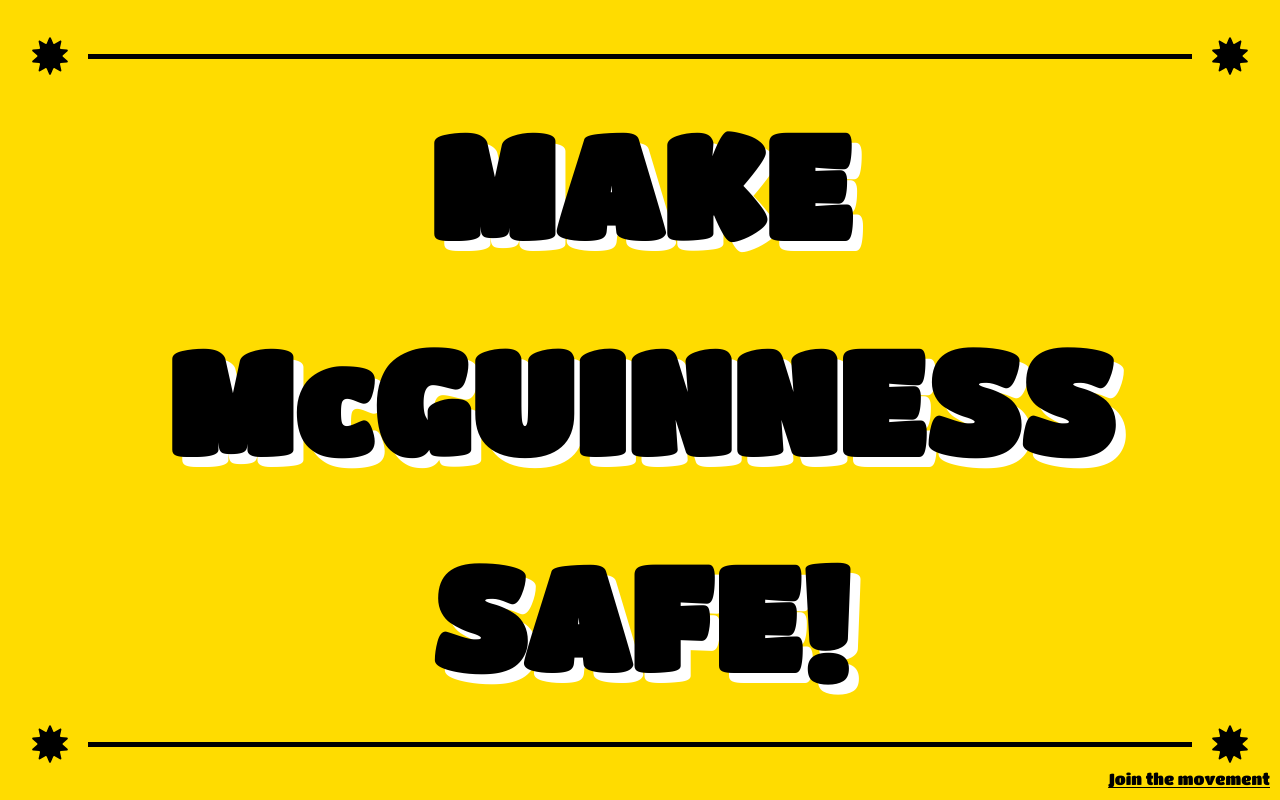
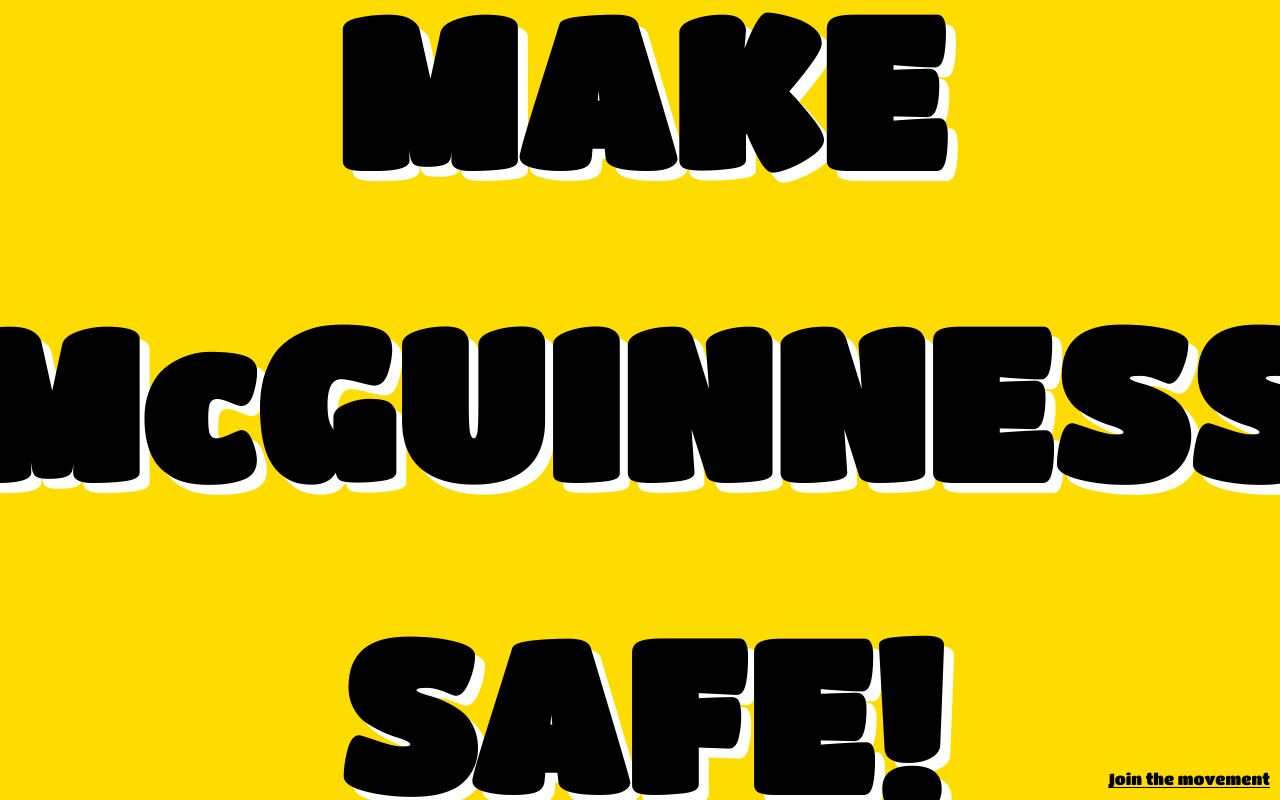
Before and after one commit to pump-factory/make-mcguinness-safe, a plain HTML site: page index.html in a window 1280 px wide. Drawn offline with Linux system fonts and the light colour scheme.

Commit message:
bump desktop font size

```diff
--- a/index.css
+++ b/index.css
@@ -50,7 +50,7 @@ p {
 	flex-direction: column;
 	justify-content: space-evenly;
 	align-items: center;
-	font-size: 4.5rem;
+	font-size: 6.5rem;
 	font-weight: 800;
 }
 
```
